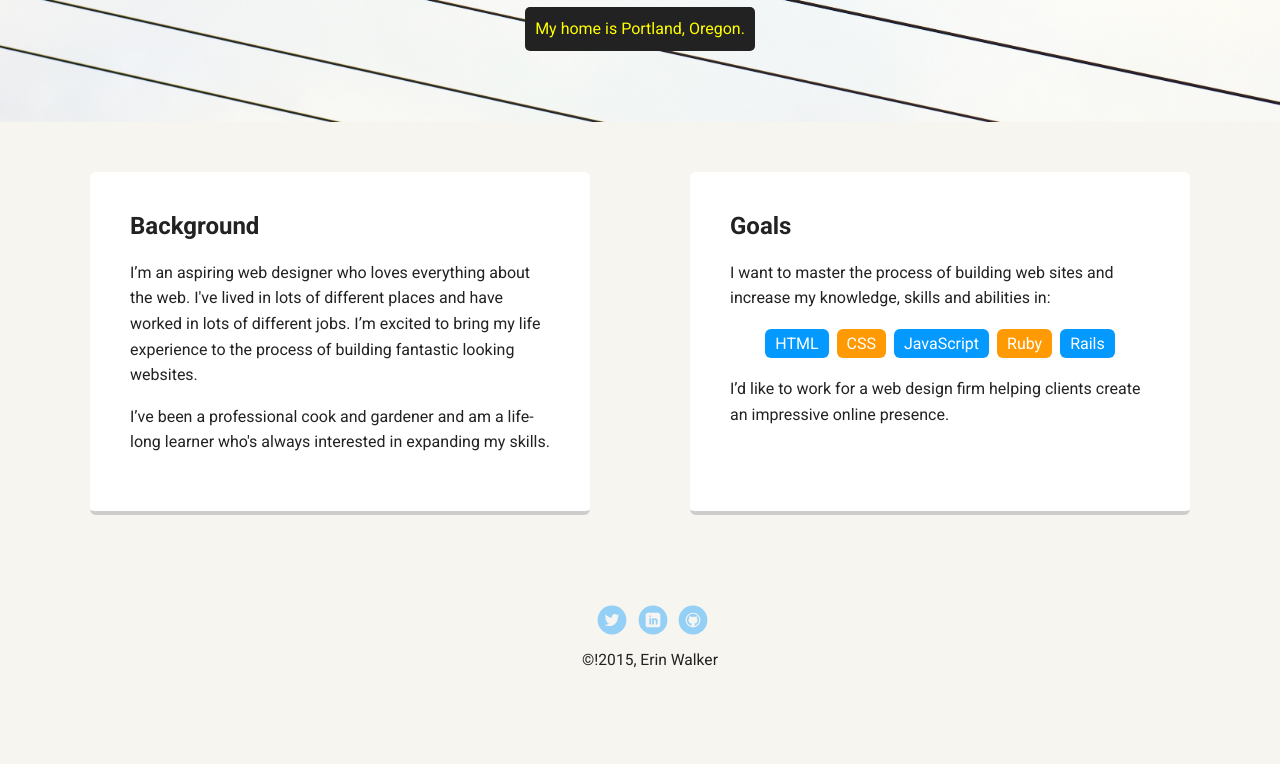
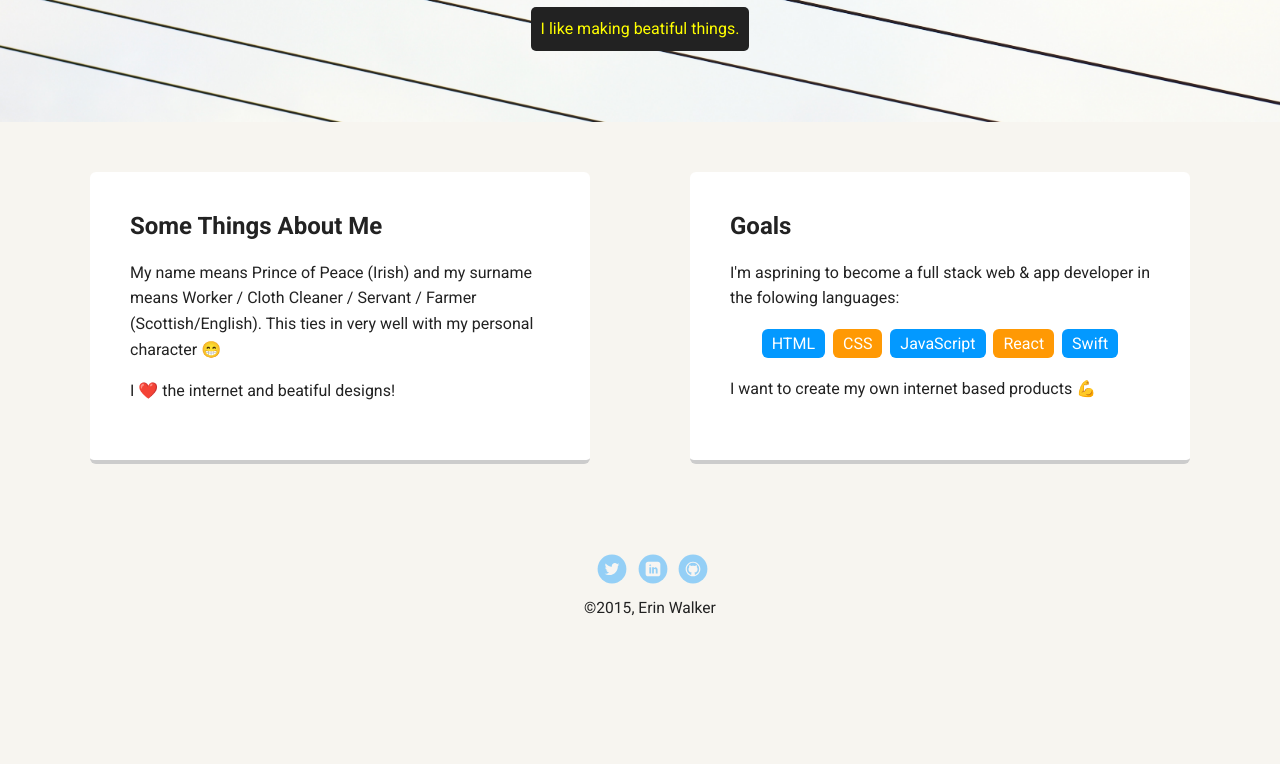
Before and after one commit to Erinchampwalker/portfolio_update_v1, a plain HTML site: page index.html in a window 1280 px wide. Shown: the part 348-1112 px from the top of the page. After the commit the page ends 1061 px from the top, so only its background shows below. Drawn offline with Linux system fonts and the light colour scheme; a web font is replaced by a local one.

Commit message:
Changed_text

```diff
--- a/index.html
+++ b/index.html
@@ -19,27 +19,27 @@
     <header>
       <img src="images/erin_pic.jpg" alt="Drawing of Erin Walker" class="profile-image">
       <h1 class="tag name">Hi 👋, I'm Erin.</h1>
-      <p class="tag location">My home is Portland, Oregon.</p>
+      <p class="tag location">I like making beatiful things.</p>
     </header>
 
     <main class="flex">
       <div class="card">
-        <h2>Background</h2>
-        <p>I’m an aspiring web designer who loves everything about the web. I've lived in lots of different places and have worked in lots of different jobs. I’m excited to bring my life experience to the process of building fantastic looking websites.</p>
-        <p>I’ve been a professional cook and gardener and am a life-long learner who's always interested in expanding my skills.</p>
+        <h2>Some Things About Me</h2>
+        <p>My name means Prince of Peace (Irish) and my surname means Worker / Cloth Cleaner / Servant / Farmer (Scottish/English). This ties in very well with my personal character 😁</p>
+        <p>I ❤️ the internet and beatiful designs! </p>
       </div>
 
       <div class="card">
         <h2>Goals</h2>
-        <p>I want to master the process of building web sites and increase my knowledge, skills and abilities in:</p>
+        <p>I'm asprining to become a full stack web & app developer in the folowing languages:</p>
         <ul class="skills">
           <li>HTML</li>
           <li>CSS</li>
           <li>JavaScript</li>
-          <li>Ruby</li>
-          <li>Rails</li>
+          <li>React</li>
+          <li>Swift</li>
         </ul>
-        <p>I’d like to work for a web design firm helping clients create an impressive online presence.</p>
+        <p>I want to create my own internet based products 💪</p>
       </div>
 
     </main>
@@ -49,7 +49,7 @@
         <li><a href="#" class="social linkedin">LinkedIn</a></li>
         <li><a href="#" class="social github">Github</a></li>
       </ul>
-      <p class="copyright">&copy!2015, Erin Walker</p>
+      <p class="copyright">&copy2015, Erin Walker</p>
     </footer>
   </body>
   </html>
--- a/styles.css
+++ b/styles.css
@@ -79,7 +79,7 @@ header .profile-image:hover {
   transform: scale(1.2) rotate(5deg);
 }
 .tag {
-  background-color: #efefef;
+  background-color: #ffff;
   color: black;
   padding: 10px;
   border-radius: 5px;
```
Also changed, not shown: 1 other file.
